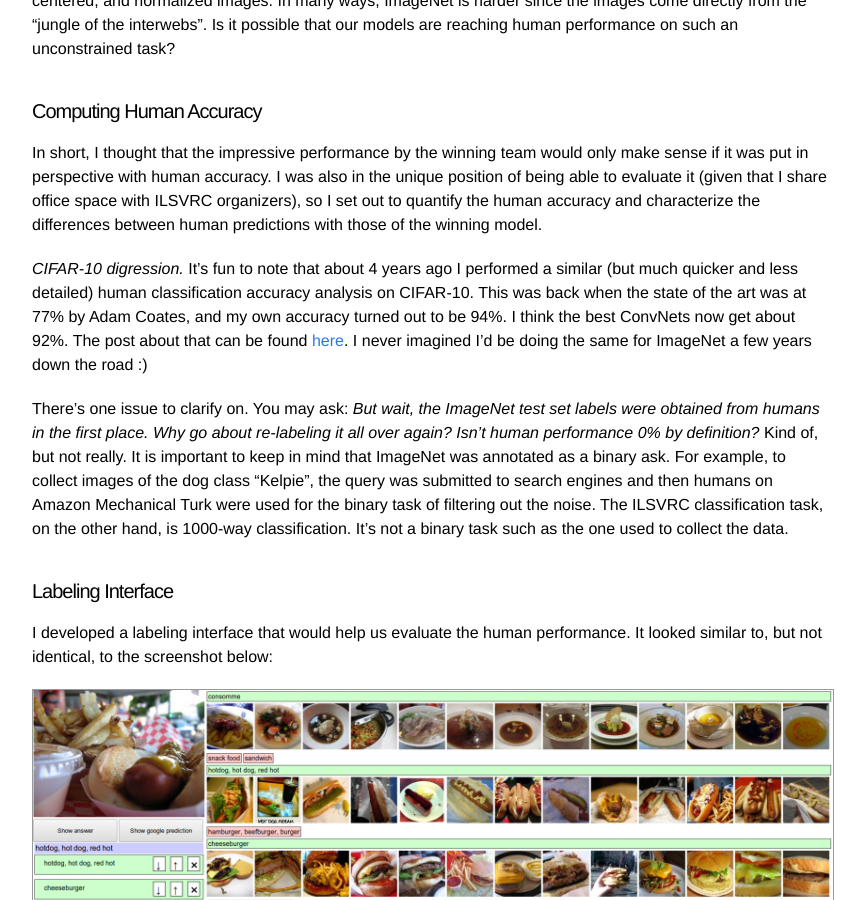
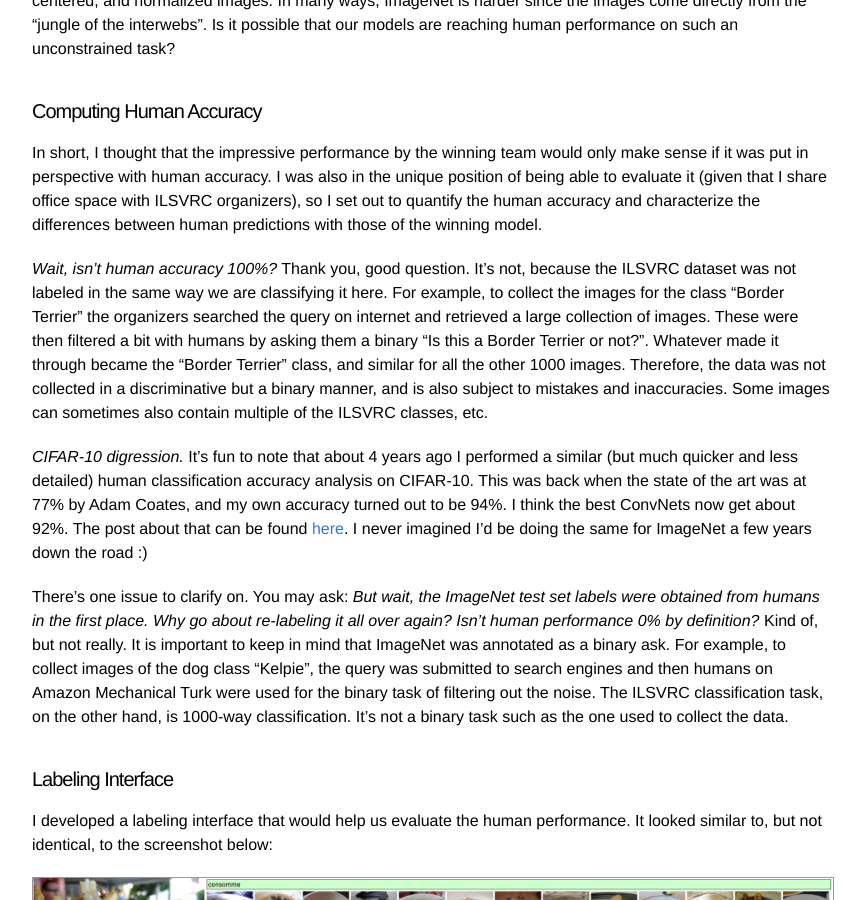
Before and after one commit to karpathy/karpathy.github.io, a Jekyll site: the page built from _posts/2014-09-02-what-i-learned-from-competing-against-a-convnet-on-imagenet.markdown, in a window 1280 px wide and 900 px high, scrolled down 1627 px. Shown: the whole window, without its empty margins (208-1073 px from the left). Built offline with Jekyll 4.4.1, drawn with Linux system fonts in a browser that asks for light colours; Markdown is read by kramdown in place of the engine named in the settings; comment, search, counter and statistics services are not loaded.

Commit message:
clarifying

```diff
--- a/_posts/2014-09-02-what-i-learned-from-competing-against-a-convnet-on-imagenet.markdown
+++ b/_posts/2014-09-02-what-i-learned-from-competing-against-a-convnet-on-imagenet.markdown
@@ -32,6 +32,8 @@ There are now several tasks in Computer Vision where the performance of our mode
 #### Computing Human Accuracy
 
 In short, I thought that the impressive performance by the winning team would only make sense if it was put in perspective with human accuracy. I was also in the unique position of being able to evaluate it (given that I share office space with ILSVRC organizers), so I set out to quantify the human accuracy and characterize the differences between human predictions with those of the winning model.
+
+*Wait, isn't human accuracy 100%?* Thank you, good question. It's not, because the ILSVRC dataset was not labeled in the same way we are classifying it here. For example, to collect the images for the class "Border Terrier" the organizers searched the query on internet and retrieved a large collection of images. These were then filtered a bit with humans by asking them a binary "Is this a Border Terrier or not?". Whatever made it through became the "Border Terrier" class, and similar for all the other 1000 images. Therefore, the data was not collected in a discriminative but a binary manner, and is also subject to mistakes and inaccuracies. Some images can sometimes also contain multiple of the ILSVRC classes, etc.
 
 *CIFAR-10 digression.* It's fun to note that about 4 years ago I performed a similar (but much quicker and less detailed) human classification accuracy analysis on CIFAR-10. This was back when the state of the art was at 77% by Adam Coates, and my own accuracy turned out to be 94%. I think the best ConvNets now get about 92%. The post about that can be found [here]({% post_url 2011-04-27-manually-classifying-cifar10 %}). I never imagined I'd be doing the same for ImageNet a few years down the road :)
 
```
